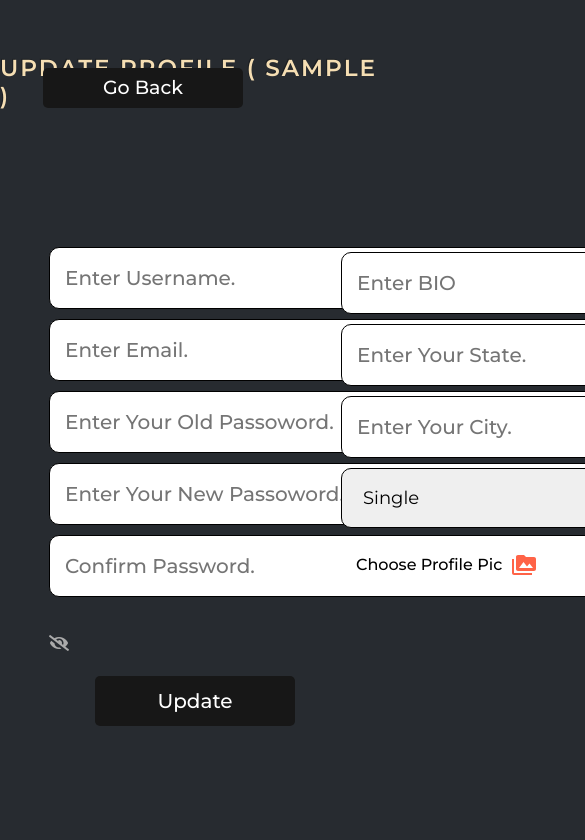
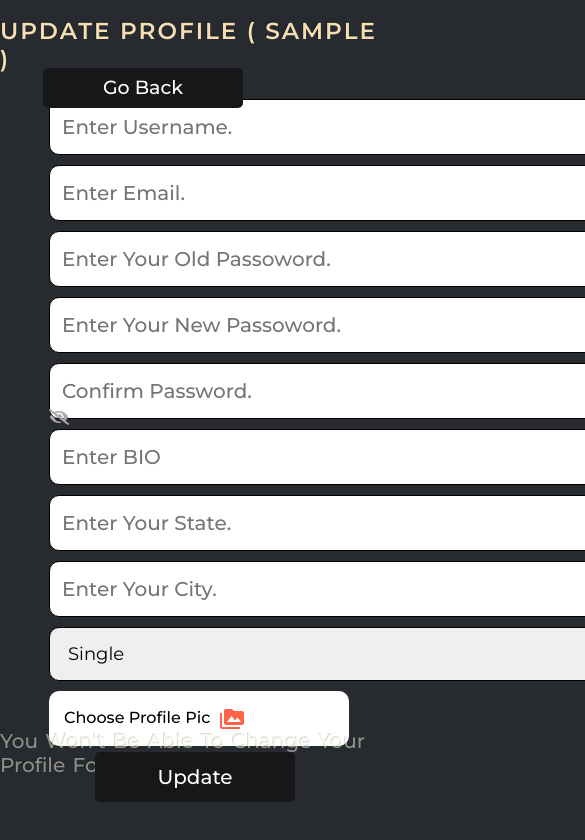
Before and after one commit to zaiem2001/social-media-app, a React (Create React App) app in the folder client/: page /update in a window 390 px wide. Shown: the top 840 px of the page, 585 px wide, since content can reach past the window. Built offline with nearby package versions, Linux system fonts and the light colour scheme; no server answers; sample sign-in values are in the browser's storage; a web font is replaced by a local one.

Commit message:
can update acc only after 24 Hrs

```diff
--- a/client/src/components/CommentsModal.jsx
+++ b/client/src/components/CommentsModal.jsx
@@ -283,15 +283,6 @@ function CommentsModal(props) {
           className="comment__input"
           type="text"
           placeholder="Comment..."
-          style={{
-            padding: "10px",
-            paddingLeft: "20px",
-            width: "80%",
-            border: "none",
-            fontSize: "20px",
-            fontWeight: "500",
-            borderRadius: "8px",
-          }}
           onChange={(e) => {
             setComment(e.target.value);
             setAddComment({ error: null, success: false, loading: false });
@@ -301,6 +292,7 @@ function CommentsModal(props) {
         <Button
           onClick={() => addCommentHandler(post)}
           disabled={addComment.loading}
+          className="comment__add"
         >
           {loading || addComment.loading || deleteComment.loading ? (
             <Loader size="20px" />
--- a/client/src/components/commentsModal.css
+++ b/client/src/components/commentsModal.css
@@ -14,3 +14,20 @@
 .delete__comment:disabled {
   cursor: not-allowed;
 }
+
+.comment__input {
+  padding: 10px;
+  padding-left: 20px;
+  width: 80%;
+  border: none;
+  font-size: 20px;
+  font-weight: 500;
+  border-radius: 8px;
+}
+
+@media only screen and (max-width: 770px) {
+  .comment__input {
+    font-size: 14px;
+    width: 70%;
+  }
+}
--- a/client/src/pages/UpdateProfile.jsx
+++ b/client/src/pages/UpdateProfile.jsx
@@ -144,15 +144,16 @@ const UpdateProfile = ({ user, id }) => {
         )}
 
         {error && (
-          <div
-            className="customError"
-            style={{ position: "absolute", top: "18%", left: "11%" }}
-          >
+          <div className="customError">
             {error && <Message variant="danger">{error}</Message>}
           </div>
         )}
 
         <h3 className="up__heading">Update Profile ( {user} )</h3>
+
+        <h5 className="up__info">
+          You won't be able to change your profile for next 24 hrs
+        </h5>
 
         <Link to="/">
           <button type="button" className="up__back__button">
--- a/client/src/pages/profilepage.css
+++ b/client/src/pages/profilepage.css
@@ -144,3 +144,13 @@
 .profile__follow__button button:hover {
   transform: scale(0.96);
 }
+
+@media only screen and (max-width: 770px) {
+  .profile__update__button {
+    right: 15% !important;
+  }
+
+  .profile__follow__button {
+    right: 15%;
+  }
+}
--- a/client/src/pages/updateProfile.css
+++ b/client/src/pages/updateProfile.css
@@ -145,3 +145,60 @@
 .up__back__button:hover {
   transform: scale(0.95);
 }
+
+.customError {
+  position: absolute !important;
+  top: 18% !important;
+  left: 11% !important;
+}
+
+.up__info {
+  position: absolute;
+  bottom: 7%;
+  font-weight: 500;
+  opacity: 0.5;
+  color: beige;
+  word-spacing: 2px;
+  text-transform: capitalize;
+}
+
+@media only screen and (max-width: 770px) {
+  .up__wrapper {
+    flex-direction: column;
+  }
+
+  .updateProfile input {
+    padding: 12px;
+  }
+
+  .up__relationship {
+    padding: 14px;
+  }
+
+  .up__update {
+    left: 50%;
+    bottom: 5%;
+  }
+
+  .up__left i {
+    position: absolute;
+    top: 48%;
+  }
+
+  .up__profile__picture__container {
+    right: 0;
+    bottom: 15%;
+    right: 20%;
+  }
+
+  .customError {
+    position: absolute;
+    top: 7% !important;
+    left: 50% !important;
+    right: 0;
+  }
+
+  .up__heading {
+    top: 18px;
+  }
+}
```
Also changed, not shown: 1 other file (tests, documents, lock files or other folders).
